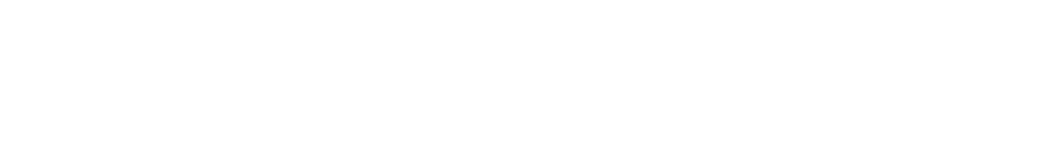
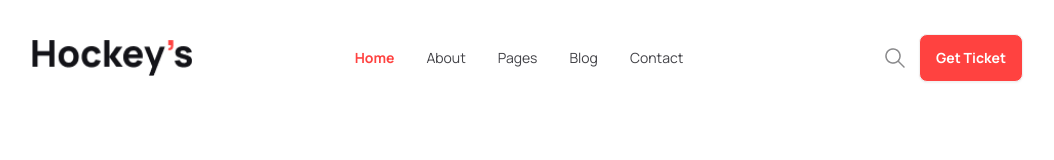
Before and after one commit to Rkb-Hasan/Hockey-Club, a plain HTML site: page index.html in a window 1280 px wide. Shown: the whole page, without its empty margins (121-1175 px from the left). Drawn offline with nearby package versions, Linux system fonts and the light colour scheme.

Commit message:
completed navbar and made responsive

```diff
--- a/index.html
+++ b/index.html
@@ -47,9 +47,70 @@
       }
     </style>
   </head>
-  <body>
-    <header></header>
-    <main></main>
+  <body class="mt-6">
+    <header
+      class="container px-4 md:px-10 lg:px-32 mx-auto space-y-5 md:space-y-12"
+    >
+      <!-- navbar -->
+      <nav>
+        <div class="navbar bg-base-100">
+          <div class="navbar-start">
+            <div class="dropdown">
+              <div tabindex="0" role="button" class="btn btn-ghost lg:hidden">
+                <svg
+                  xmlns="http://www.w3.org/2000/svg"
+                  class="h-8 w-8"
+                  fill="none"
+                  viewBox="0 0 24 24"
+                  stroke="currentColor"
+                >
+                  <path
+                    stroke-linecap="round"
+                    stroke-linejoin="round"
+                    stroke-width="2"
+                    d="M4 6h16M4 12h8m-8 6h16"
+                  />
+                </svg>
+              </div>
+              <ul
+                tabindex="0"
+                class="menu menu-sm dropdown-content mt-3 z-[1] p-2 shadow bg-base-100 rounded-box w-52"
+              >
+                <li><a class="text-[#FF4240] font-bold">Home</a></li>
+                <li><a class="text-[#424247]">About</a></li>
+                <li><a class="text-[#424247]">Pages</a></li>
+                <li><a class="text-[#424247]">Blog</a></li>
+                <li><a class="text-[#424247]">Contact</a></li>
+              </ul>
+            </div>
+            <a class="btn btn-ghost text-xl"
+              ><img src="./Images/logo.png" alt="logo" class="w-28 md:w-40"
+            /></a>
+          </div>
+          <div class="navbar-center hidden lg:flex">
+            <ul class="menu menu-horizontal px-1">
+              <li><a class="text-[#FF4240] font-bold">Home</a></li>
+              <li><a class="text-[#424247]">About</a></li>
+              <li><a class="text-[#424247]">Pages</a></li>
+              <li><a class="text-[#424247]">Blog</a></li>
+              <li><a class="text-[#424247]">Contact</a></li>
+            </ul>
+          </div>
+          <div class="navbar-end gap-3">
+            <img
+              src="./Images/search.png"
+              alt="search"
+              class="hidden md:inline-block"
+            />
+            <a
+              class="btn bg-[#FF4240] text-white font-bold py-0 lg:py-4 rounded-lg hover:bg-red-600"
+              >Get Ticket</a
+            >
+          </div>
+        </div>
+      </nav>
+    </header>
+    <main class="container px-5 md:px-20 lg:px-32 mx-auto"></main>
     <footer></footer>
   </body>
 </html>
```
Also changed, not shown: Images/logo.png (added), Images/search.png (added).
